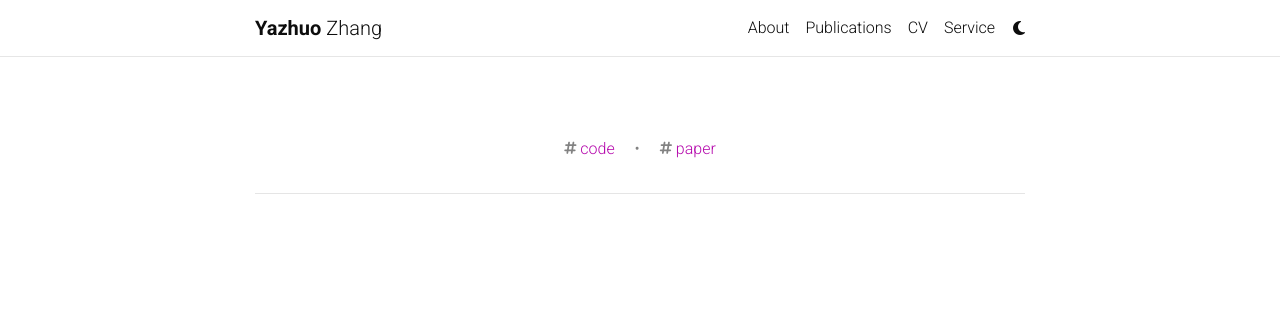
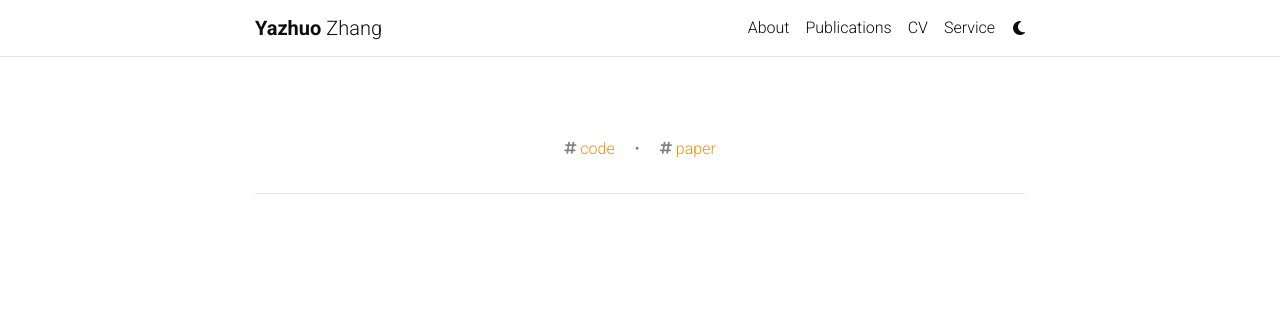
Before and after one commit to yazhuo/yazhuo.github.io, a Jekyll site: the page built from blog/index.html, in a window 1280 px wide. Shown: the top 332 px of the page. Built offline with Jekyll 4.4.1, drawn with Linux system fonts in a browser that asks for light colours; comment, search, counter and statistics services are not loaded; a style sheet for code colours, icons or effects is not loaded.

Commit message:
update theme

```diff
--- a/_sass/_themes.scss
+++ b/_sass/_themes.scss
@@ -7,8 +7,8 @@
   --global-code-bg-color: #{$code-bg-color-light};
   --global-text-color: #{$black-color};
   --global-text-color-light: #{$grey-color};
-  --global-theme-color: #{$purple-color};
-  --global-hover-color: #{$purple-color};
+  --global-theme-color: #{$orange-color};
+  --global-hover-color: #{$orange-color};
   --global-hover-text-color: #{$white-color};
   --global-footer-bg-color: #{$grey-color-dark};
   --global-footer-text-color: #{$grey-color-light};
```
Also changed, not shown: _pages/about.md (+2 -1 lines).
